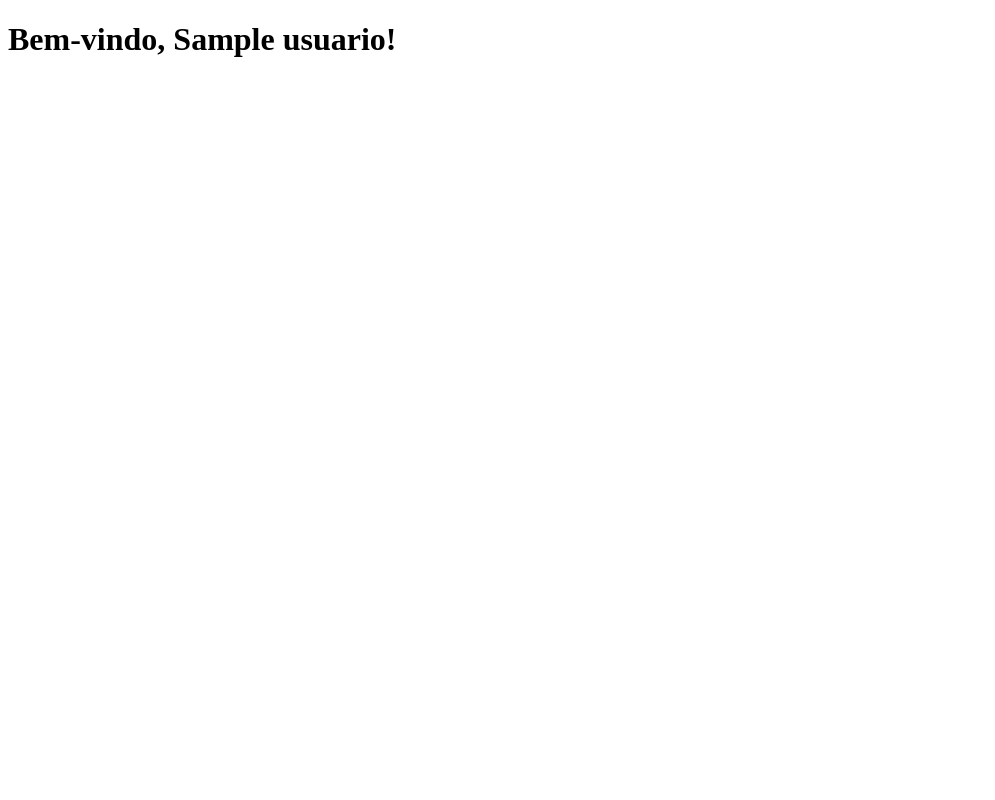
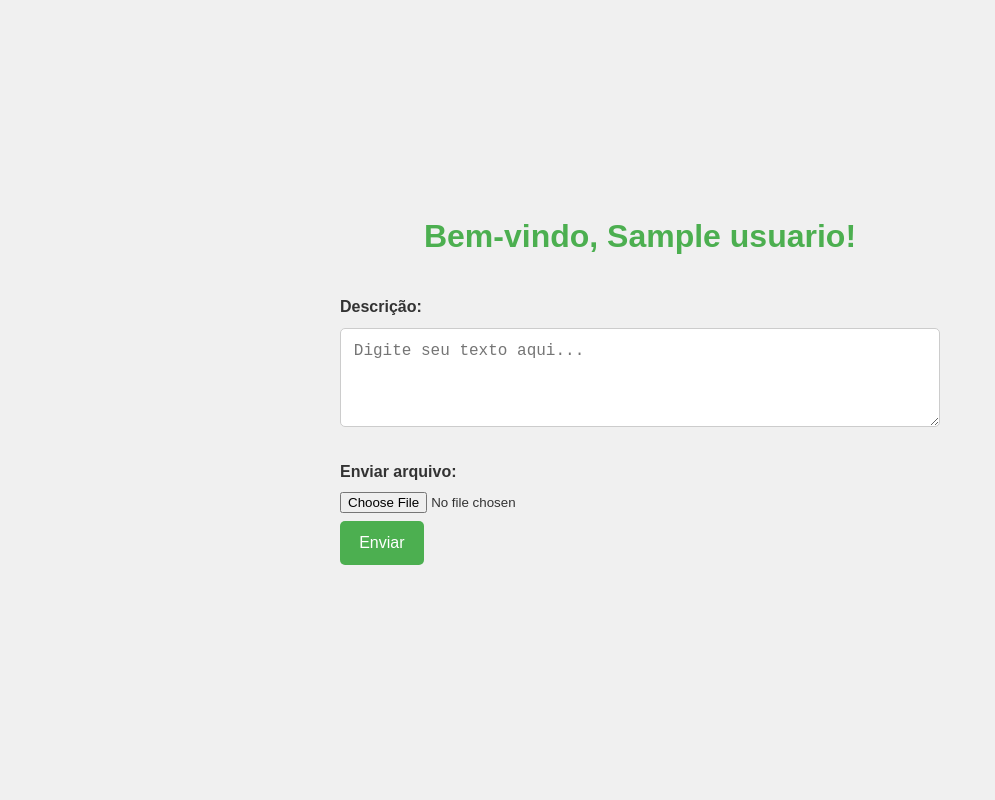
Before and after one commit to Leonardo-Maximo-de-Souza/SistPerto, a Django app: template core/templates/tela_perfil.html in a window 1280 px wide. Shown: the whole page, without its empty margins (0-995 px from the left). Run offline with Django 5.2, Linux system fonts and the light colour scheme; the template is opened without the code that fills it: values that come from a table or form of the project are taken from there, others are empty; tables that the repository leaves empty hold one stand-in row (values such as "Sample post").

Commit message:
pagina de perfil

```diff
--- /dev/null
+++ b/core/static/perfil.css
@@ -0,0 +1,69 @@
+* {
+    margin: 0;
+    padding: 0;
+    box-sizing: border-box;
+}
+
+body {
+    font-family: Arial, sans-serif;
+    background-color: #f0f0f0;
+    color: #333;
+    line-height: 1.6;
+    display: flex;
+    flex-direction: column;
+    align-items: center;
+    justify-content: center;
+    min-height: 100vh;
+}
+
+h1 {
+    color: #4caf50;
+    margin-bottom: 2rem;
+}
+
+.form-group {
+    margin-bottom: 1.5rem;
+    width: 100%;
+    max-width: 600px;
+}
+
+.form-group label {
+    display: block;
+    margin-bottom: 0.5rem;
+    font-weight: bold;
+}
+
+textarea {
+    width: 100%;
+    padding: 0.8rem;
+    border: 1px solid #ccc;
+    border-radius: 5px;
+    font-size: 1rem;
+    resize: vertical;
+}
+
+textarea:focus {
+    border-color: #4caf50;
+    outline: none;
+}
+
+input[type="file"] {
+    display: block;
+    margin-bottom: 0.5rem;
+}
+
+button {
+    display: inline-block;
+    padding: 0.8rem 1.2rem;
+    background-color: #4caf50;
+    color: white;
+    font-size: 1rem;
+    border: none;
+    border-radius: 5px;
+    cursor: pointer;
+    transition: background 0.3s ease;
+}
+
+button:hover {
+    background-color: #45a049;
+}
--- a/core/templates/tela_perfil.html
+++ b/core/templates/tela_perfil.html
@@ -1,11 +1,25 @@
 <!DOCTYPE html>
 <html lang="en">
-  <head>
+<head>
     <meta charset="UTF-8">
     <meta name="viewport" content="width=device-width, initial-scale=1.0">
     <title>Em teste</title>
-  </head>
-  <body>
+    <link rel="stylesheet" href="/static/perfil.css">
+</head>
+<body>
     <h1>Bem-vindo, {{ usuario.nome }}!</h1>
-  </body>
+
+    <!-- Caixa de texto -->
+    <div class="form-group">
+        <label for="descricao">Descrição:</label>
+        <textarea id="descricao" name="descricao" rows="4" cols="50" placeholder="Digite seu texto aqui..."></textarea>
+    </div>
+
+    <!-- Botão para enviar arquivo -->
+    <div class="form-group">
+        <label for="arquivo">Enviar arquivo:</label>
+        <input type="file" id="arquivo" name="arquivo" accept=".jpeg, .jpg, .png">
+        <button type="submit">Enviar</button>
+    </div>
+</body>
 </html>
```
